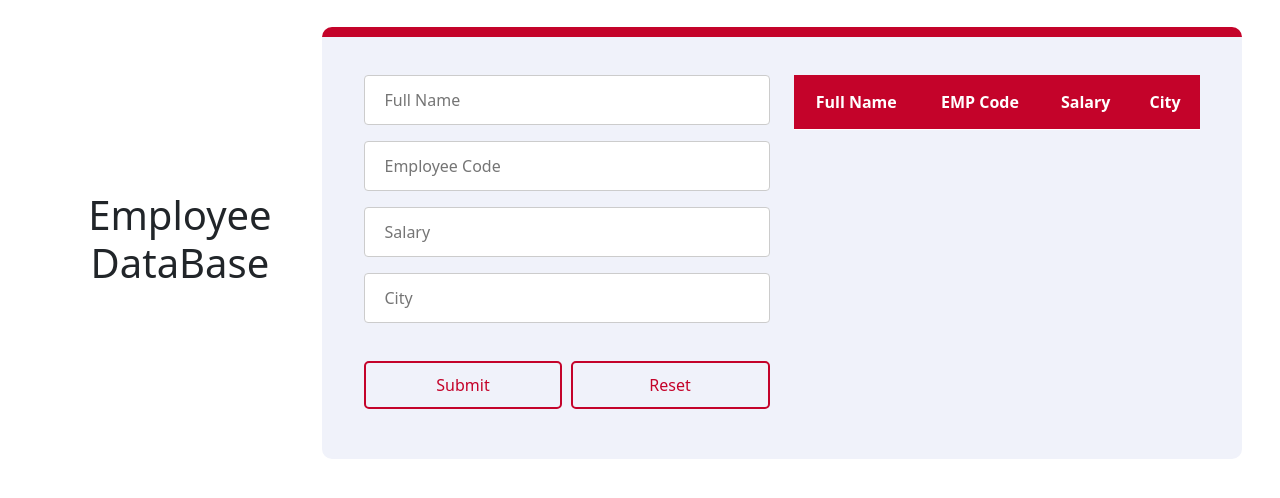
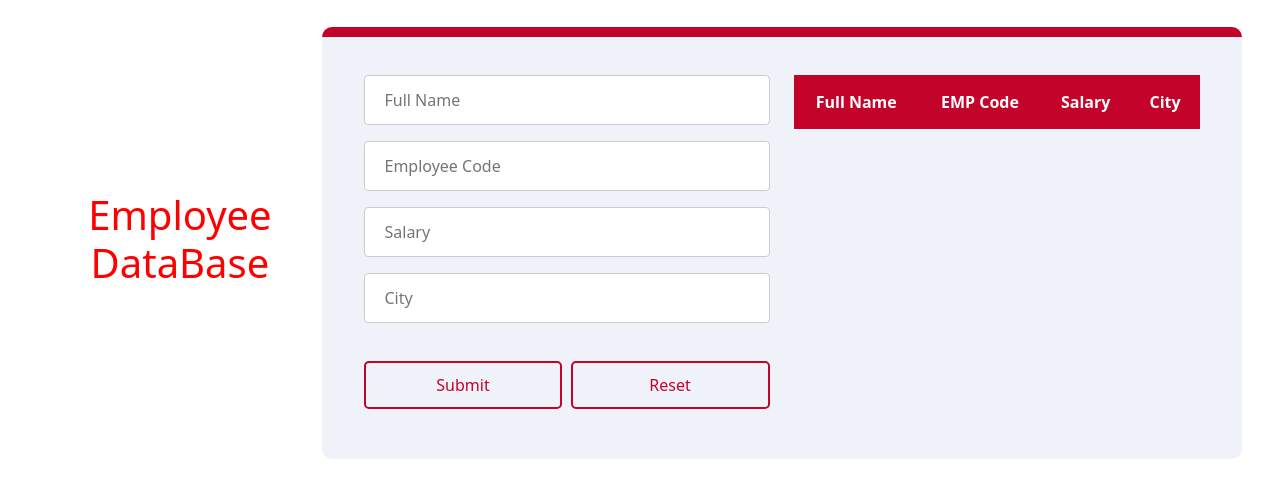
Before and after one commit to Hacktoberfest-SCE/Build-It-Now, a PHP site: page / in a window 1280 px wide. Shown: the part 157-655 px from the top of the page. Run offline with PHP 8.4, Linux system fonts and the light colour scheme; lists and menus that the app fills with data are empty.

Commit message:
Update style.css

```diff
--- a/MINI-PROJECTS/CRUD Project/CRUD Project/style.css
+++ b/MINI-PROJECTS/CRUD Project/CRUD Project/style.css
@@ -4,6 +4,12 @@ body {
     align-items: center;
     justify-content: center;
     padding: 75px 3vw;
+}
+
+h1 {
+    color: red;
+    font-size: 40px;
+    font-weight: 500;
 }
 
 .dark-theme {
```
